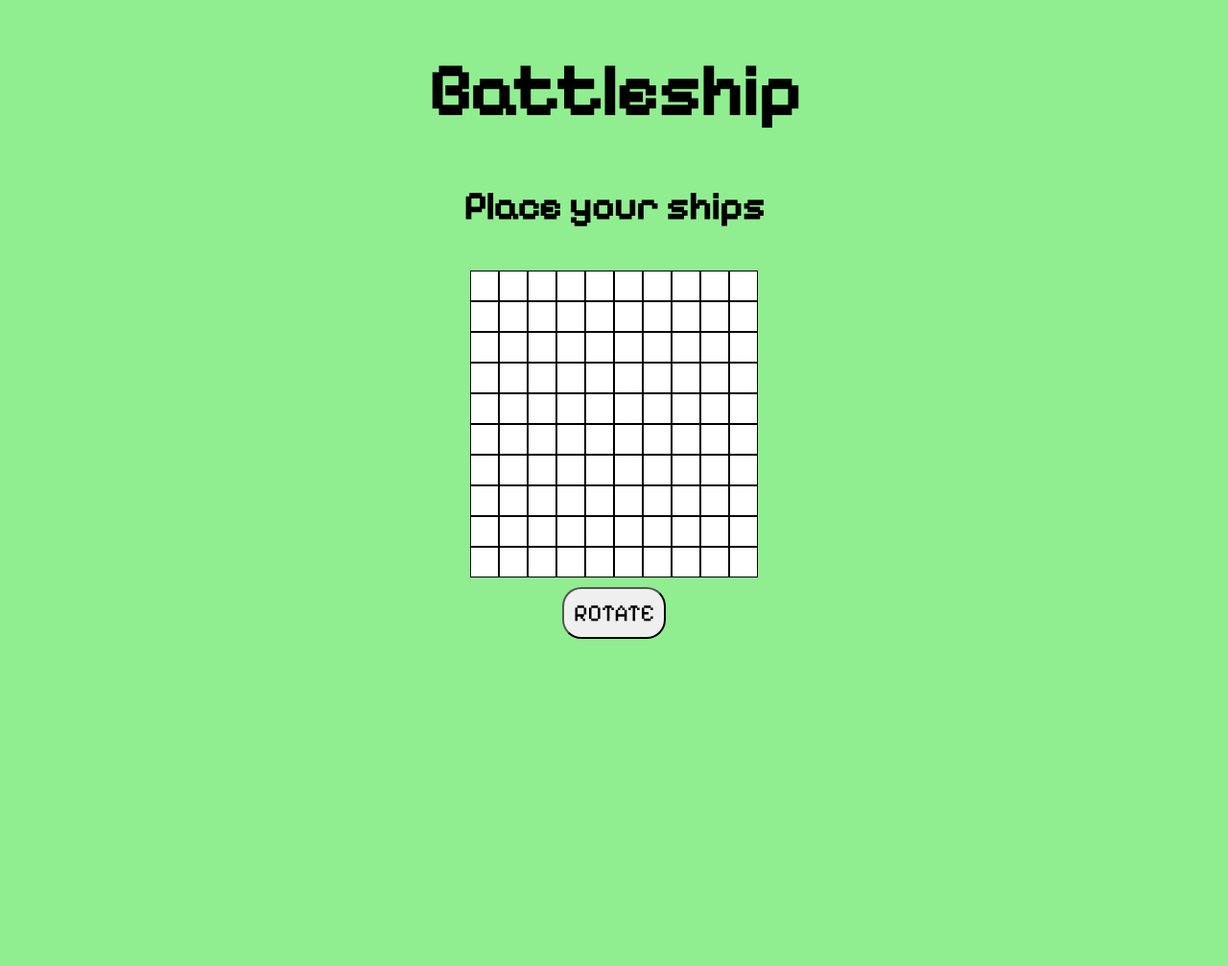
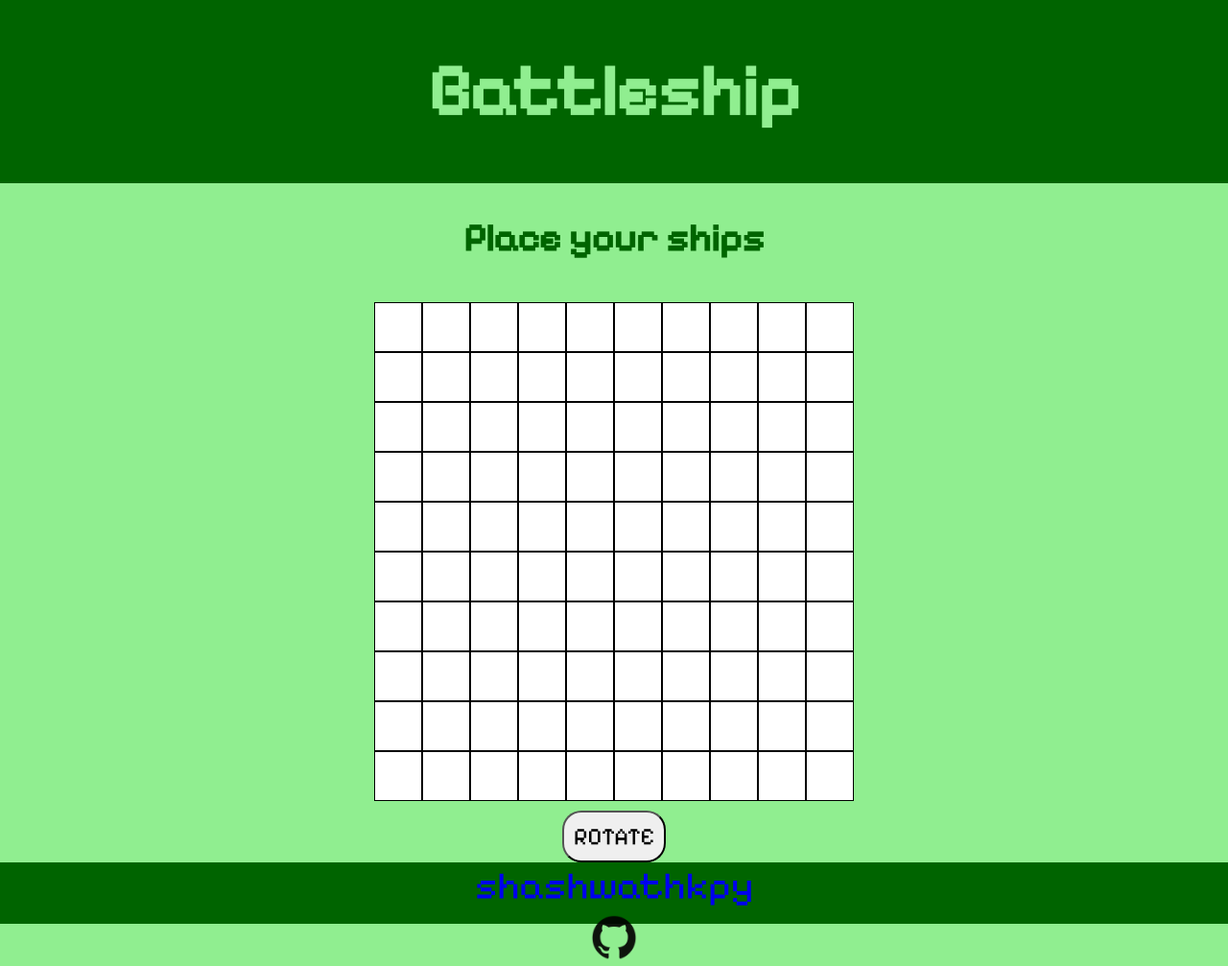
Before and after one commit to shashwathkpy/Battleship, a plain HTML site: page index.html in a window 1280 px wide. Shown: the whole page at 96% size. Before the commit the page ends 800 px from the top, so only its background shows below. Drawn offline with Linux system fonts and the light colour scheme.

Commit message:
basic ui added

```diff
--- a/index.html
+++ b/index.html
@@ -6,9 +6,19 @@
         <link rel="stylesheet" href="style.css">
     </head>
     <body>
-        <h1>Battleship</h1>
-        <h2 id="instruction"></h2>
-        <div id="boardArea"></div>
+        <div id="header">
+            <h1>Battleship</h1>
+        </div>
+        <div id="content">
+            <h2 id="instruction"></h2>
+            <div id="boardArea"></div>
+        </div>
+        <div id="footer">
+                <a href="https://github.com/shashwathkpy/Battleship" target="_blank" id="links">shashwathkpy
+                    <img src="./images/github_icon.png" width="60" height="60" id="githubIcon">
+                </a>
+
+        </div>
         <script src="main.js"></script>
     </body>
 </html>
--- a/style.css
+++ b/style.css
@@ -3,19 +3,57 @@
 
 body
 {
+    height: 100vh;
+    margin: 0;
     text-align: center;
     font-family: 'Pixelify Sans', sans-serif;
     background-color: lightgreen;
+    display: flex;
+    flex-direction: column;
+    align-items: center;
+    justify-content: space-between;
+}
+
+#header
+{
+    background-color: darkgreen;
+    width: 100%;
+}
+
+#footer
+{
+    background-color: darkgreen;
+    width: 100%;
+    height: 8%;
+    display: flex;
+    flex-direction: column;
+    justify-content: space-around;
+}
+
+#links
+{
+    display: flex;
+    flex-direction: column;
+    align-items: center;
+    font-size: 40px;
+    text-decoration: none;
+}
+
+#githubIcon
+{
+    mix-blend-mode: multiply;
 }
 
 h1
 {
     font-size: 75px;
+    color: lightgreen;
 }
 
 h2
 {
     font-size: 40px;
+    color: darkgreen;
 }
 
 button
@@ -35,14 +73,14 @@ button
 .board
 {
     display: grid;
-    grid-template-columns: repeat(10, 30px);
+    grid-template-columns: repeat(10, 50px);
     padding: 10px;
 }
 
 .tile
 {
     border: solid 1px black;
-    height: 30px;
+    height: 50px;
     background-color: white;
 }
 
```
Also changed, not shown: images/github_icon.png (added), main.js.
